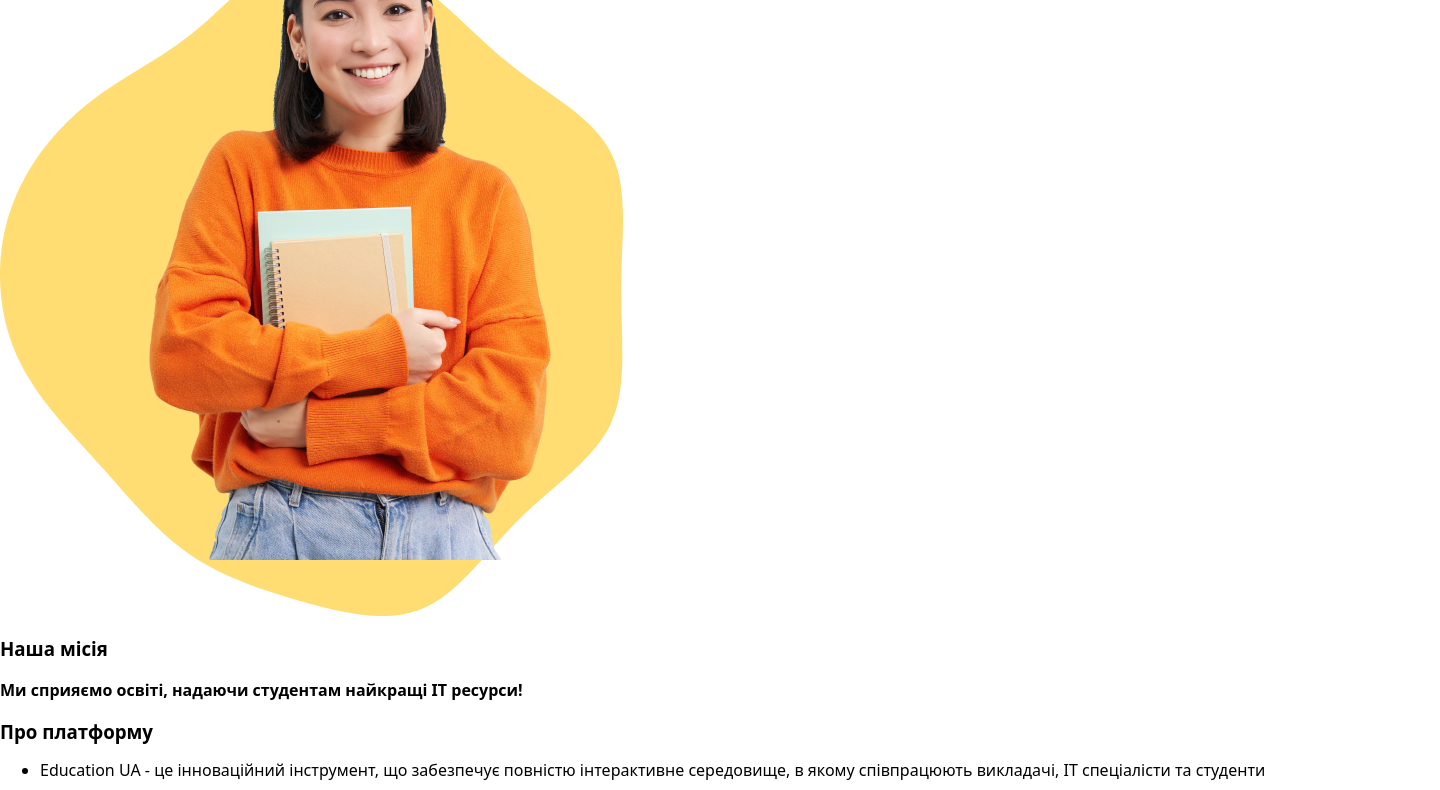
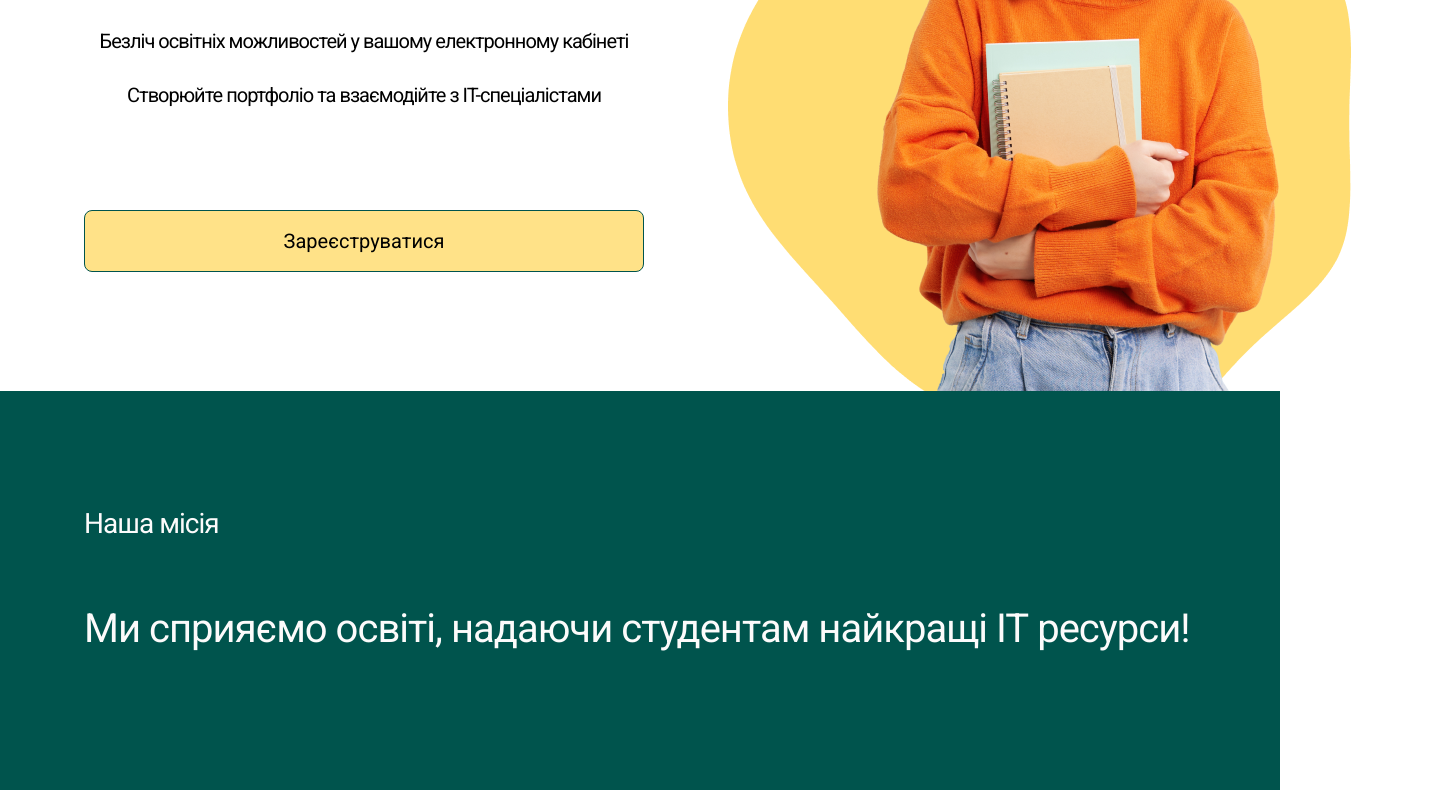
Before and after one commit to Nikolaus-B/ed-ua-landing, a website built with Vite: page src/student.html in a window 1280 px wide. Shown: the part 552-1342 px from the top of the page, 1440 px wide, since content can reach past the window. Built offline with nearby package versions, Linux system fonts and the light colour scheme; files whose address does not match are found by name.

Commit message:
fix error

```diff
--- a/src/student.html
+++ b/src/student.html
@@ -18,7 +18,7 @@
       href="https://fonts.googleapis.com/css2?family=Roboto:ital,wght@0,100;0,300;0,400;0,500;0,700;0,900;1,100;1,300;1,400;1,500;1,700;1,900&display=swap"
       rel="stylesheet"
     />
-    <link rel="stylesheet" href="./css/styles.cs
+    <link rel="stylesheet" href="./css/styles.css" />
   </head>
   <body>
     <load src="./partials/header.html" />
```
